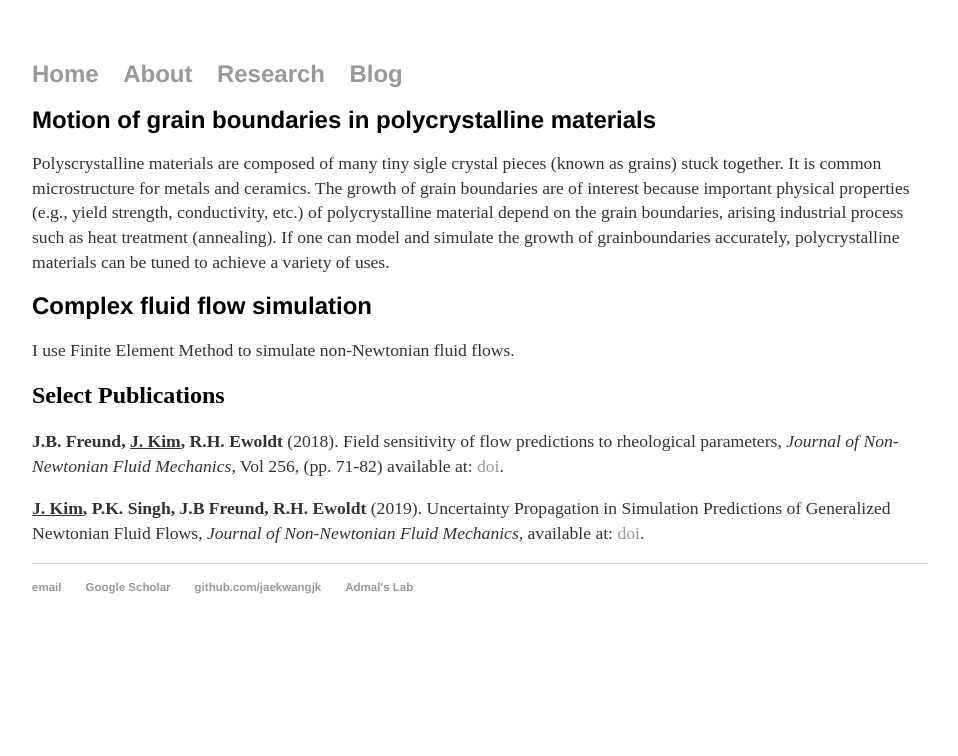
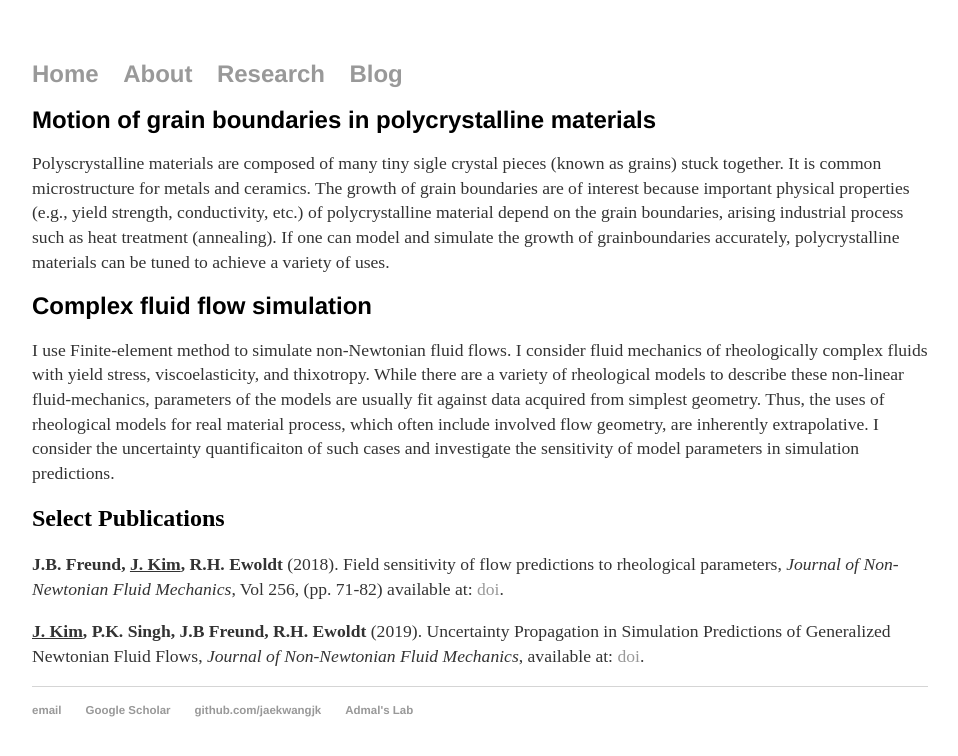
Before and after one commit to jaekwangjk/jaekwangjk.github.io, a Jekyll site: the page built from research.html, in a window 1280 px wide. Shown: the top 756 px of the page, without its empty margins (160-1118 px from the left). Built offline with Jekyll 4.4.1, drawn with Linux system fonts in a browser that asks for light colours.

Commit message:
research edited

```diff
--- a/research.html
+++ b/research.html
@@ -14,12 +14,22 @@ title: Jaekwang Kim
 		of polycrystalline material depend on the grain boundaries,
 		arising industrial process such as heat treatment (annealing).
 		If one can model and simulate the growth of grainboundaries accurately,
-		polycrystalline materials can be tuned to achieve a variety of uses.  </p>
+		polycrystalline materials can be tuned to achieve a variety of uses.
+	</p>
 
     <p>
 	<h1>Complex fluid flow simulation</h1>
 	</p>
-	<p>I use Finite Element Method to simulate non-Newtonian fluid flows.</p>
+	<p>I use Finite-element method to simulate non-Newtonian fluid flows.
+	I consider fluid mechanics of rheologically complex fluids
+	with yield stress, viscoelasticity, and thixotropy.
+	While there are a variety of rheological models to describe these non-linear fluid-mechanics,
+	parameters of the models are usually fit against data acquired from simplest geometry.
+	Thus, the uses of rheological models for real material process, which often include
+	involved flow geometry, are inherently extrapolative.
+	I consider the uncertainty quantificaiton of such cases and
+	investigate the sensitivity of model parameters in simulation predictions.
+	</p>
 
 
 	<h2>Select Publications</h2>
```
